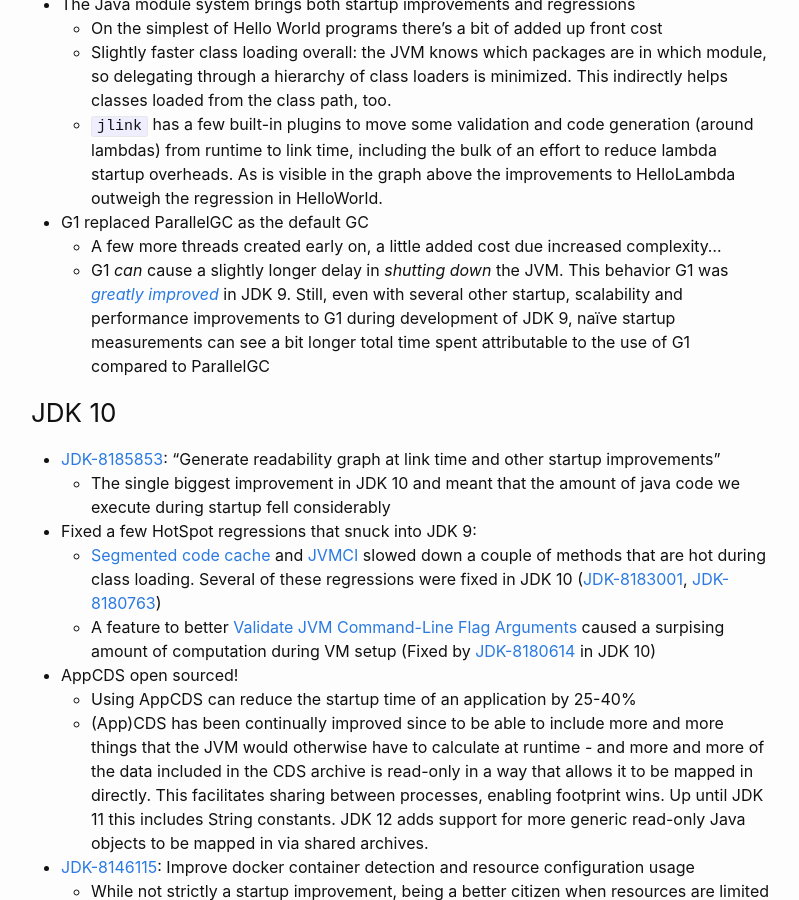
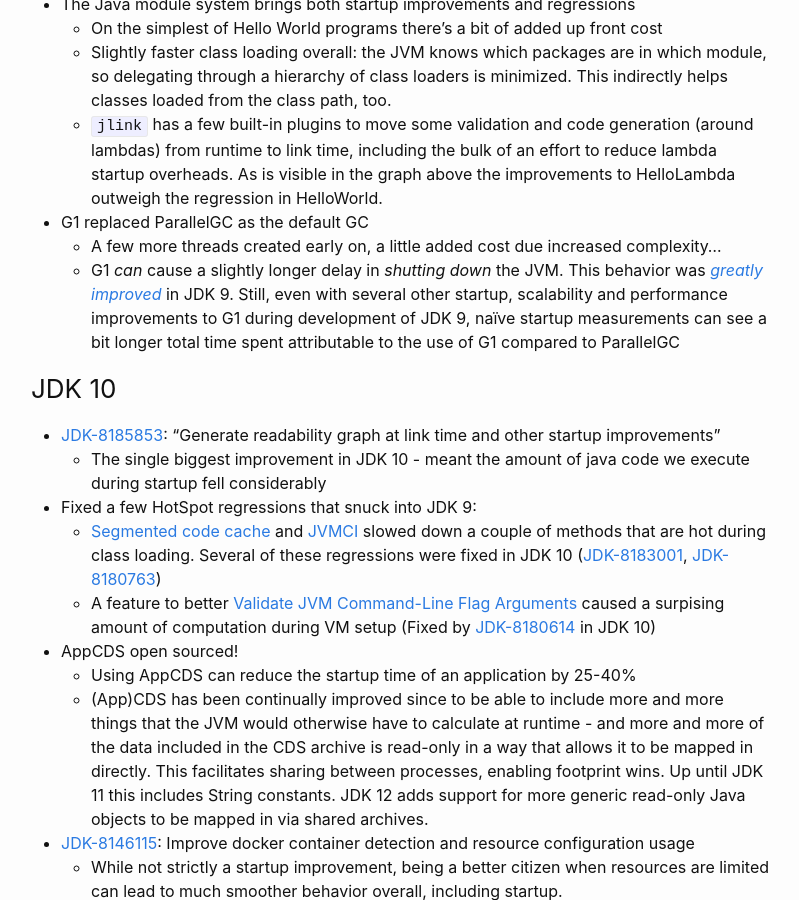
Before and after one commit to cl4es/cl4es.github.io, a Jekyll site: the page built from _posts/2018-11-29-OpenJDK-Startup-From-8-Through-11.md, in a window 1280 px wide and 900 px high, scrolled down 776 px. Shown: the whole window, without its empty margins (239-1038 px from the left). Built offline with Jekyll 4.4.1, drawn with Linux system fonts in a browser that asks for light colours.

Commit message:
Word flows better..

```diff
--- a/_posts/2018-11-29-OpenJDK-Startup-From-8-Through-11.md
+++ b/_posts/2018-11-29-OpenJDK-Startup-From-8-Through-11.md
@@ -19,12 +19,12 @@ I've touched on regressions and improvements to Java startup in both talks and i
 
 - G1 replaced ParallelGC as the default GC
   - A few more threads created early on, a little added cost due increased complexity...
-  - G1 _can_ cause a slightly longer delay in _shutting down_ the JVM. This behavior G1 was [_greatly improved_](https://bugs.openjdk.java.net/browse/JDK-8136854) in JDK 9. Still, even with several other startup, scalability and performance improvements to G1 during development of JDK 9, naïve startup measurements can see a bit longer total time spent attributable to the use of G1 compared to ParallelGC
+  - G1 _can_ cause a slightly longer delay in _shutting down_ the JVM. This behavior was [_greatly improved_](https://bugs.openjdk.java.net/browse/JDK-8136854) in JDK 9. Still, even with several other startup, scalability and performance improvements to G1 during development of JDK 9, naïve startup measurements can see a bit longer total time spent attributable to the use of G1 compared to ParallelGC
 
 ### JDK 10
 
 - [JDK-8185853](https://bugs.openjdk.java.net/browse/JDK-8185853): "Generate readability graph at link time and other startup improvements"
-  - The single biggest improvement in JDK 10 and meant that the amount of java code we execute during startup fell considerably
+  - The single biggest improvement in JDK 10 - meant the amount of java code we execute during startup fell considerably
 
 - Fixed a few HotSpot regressions that snuck into JDK 9:
   - [Segmented code cache](https://openjdk.java.net/jeps/197) and [JVMCI](https://openjdk.java.net/jeps/243) slowed down a couple of methods that are hot during class loading. Several of these regressions were fixed in JDK 10 ([JDK-8183001](https://bugs.openjdk.java.net/browse/JDK-8183001), [JDK-8180763](https://bugs.openjdk.java.net/browse/JDK-8180763))
```
